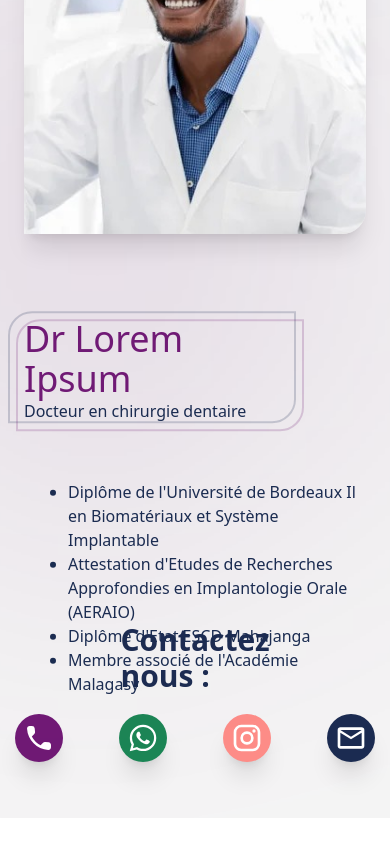
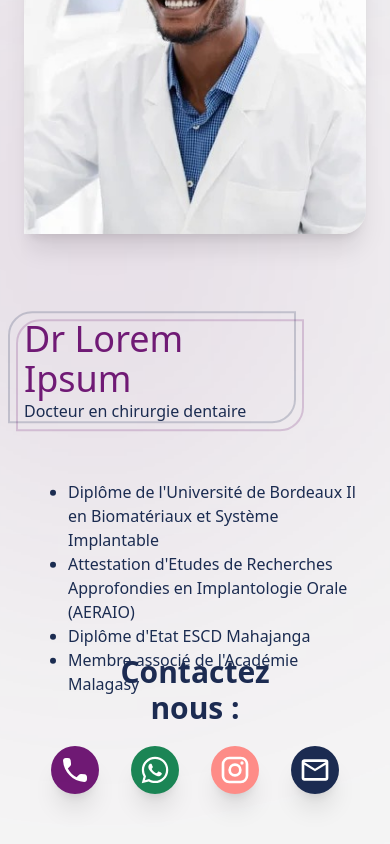
Before and after one commit to Njaka91/Cidro, a React (Vite) app: page / in a window 390 px wide. Shown: the part 4007-4851 px from the top of the page. Before the commit the page ends 4825 px from the top, so only its background shows below. Built offline with nearby package versions, Linux system fonts and the light colour scheme.

Commit message:
responsive appoitementBottom

```diff
--- a/src/components/AppointmentBottom.jsx
+++ b/src/components/AppointmentBottom.jsx
@@ -7,10 +7,11 @@ const AppointmentBottom = () => {
   const isInView = useInView(ref);
 
   return (
-    <div className="flex flex-col relative justify-center items-center gap-5 overflow-hidden px-32 pb-14 ">
+    <div className="flex flex-col relative justify-center items-center gap-5 overflow-hidden mt-8 px-32 pb-14
+    md:mt-0">
       <motion.div
         ref={ref}
-        className="text-3xl font-semibold text-[#1B2C51]"
+        className="text-3xl text-center font-semibold text-[#1B2C51]"
         style={{
           opacity: isInView ? 1 : 0,
           transition: "all 0.9s cubic-bezier(0.17, 0.55, 0.55, 1) 0.1s",
@@ -19,7 +20,8 @@ const AppointmentBottom = () => {
         Contactez nous :
       </motion.div>
       <div
-        className=" inset-0 flex flex-row items-center justify-center gap-14"
+        className=" inset-0 flex flex-row items-center justify-center gap-8
+        md:gap-14"
         ref={ref}
       >
         <motion.div
```
